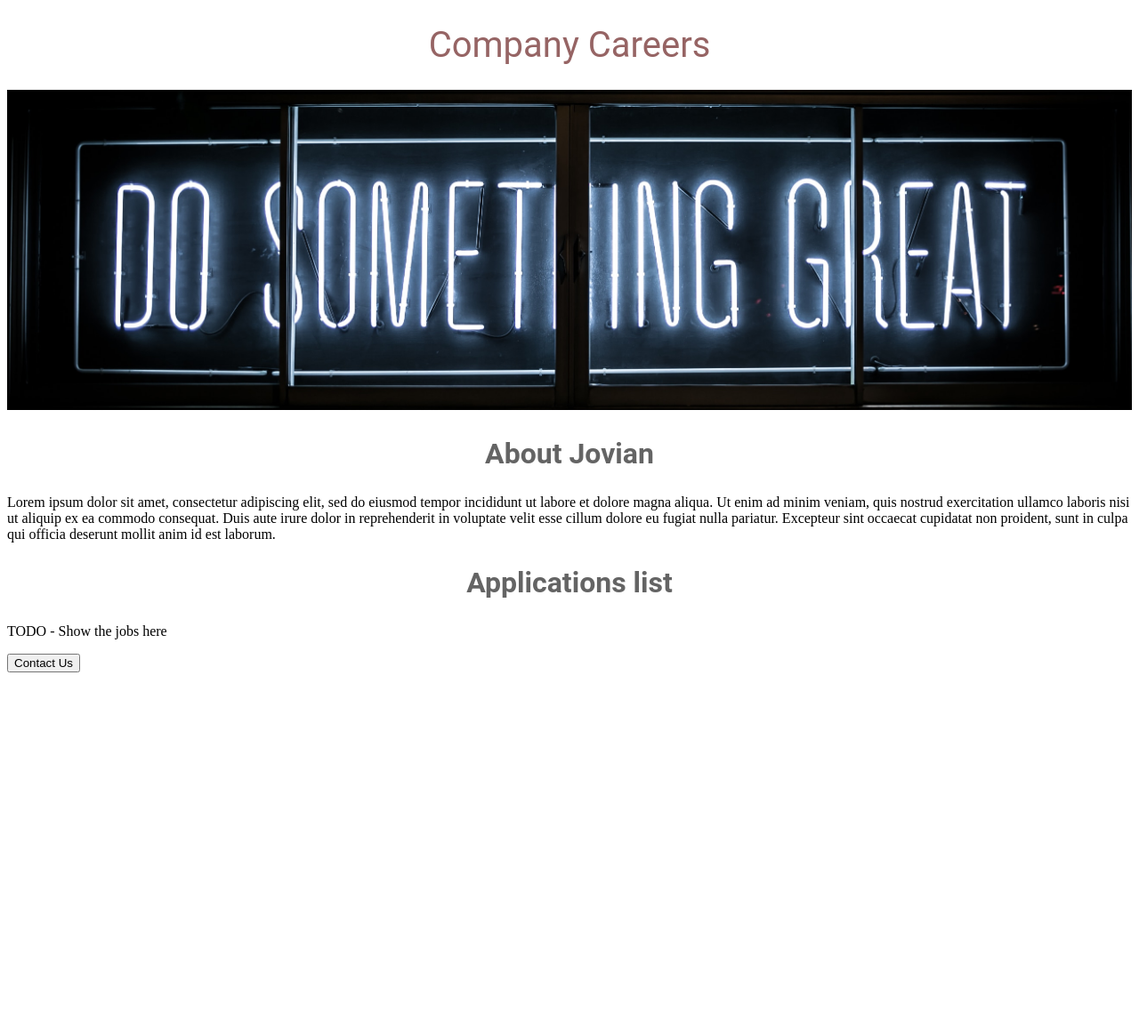
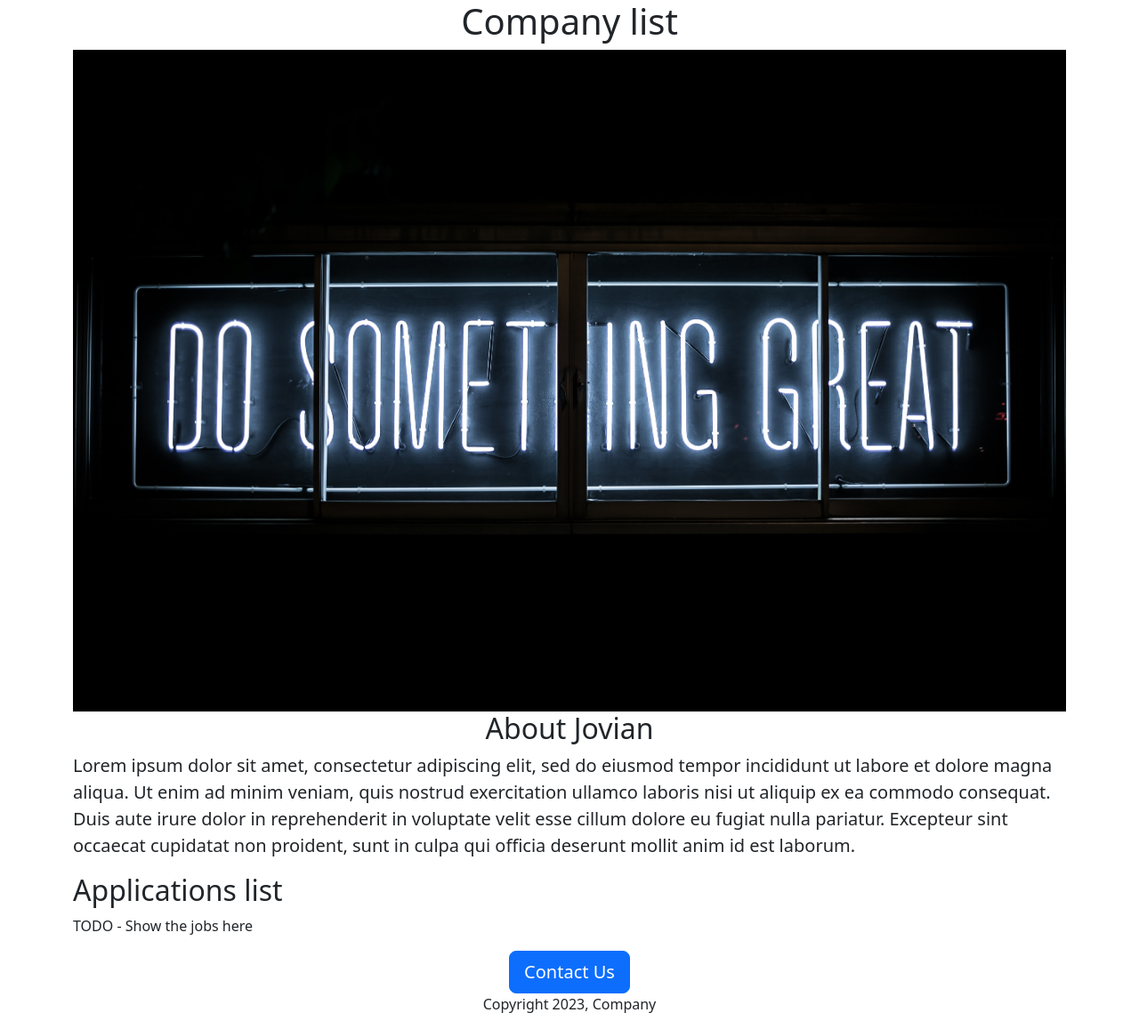
Before and after one commit to albulushi/company-careers-website, a Flask app: page / in a window 1280 px wide. Shown: the whole page at 89% size. Before the commit the page ends 756 px from the top, so only its background shows below. Run offline with Flask 3, Linux system fonts and the light colour scheme.

Commit message:
added bootstrap styling

```diff
--- a/templates/home.html
+++ b/templates/home.html
@@ -1,39 +1,25 @@
 <!DOCTYPE html>
 <html>
   <head>
+    <meta charset="utf-8">
+    <meta name="viewport" content="width=device-width, initial-scale=1">
     <title>Company list</title>
-    <style>
-      h1 {
-        font-size: 40px;
-        font-family: Roboto;
-        font-weight: normal;
-        color: rgb(150, 100, 100);
-        text-align: center;
-      }
-
-      #banner {
-        width: 100%;
-        height: 360px;
-        object-fit: cover;
-      }
-
-      h2 {
-        font-family: Roboto;
-        font-size: 32px;
-        color: rgb(100,100,100);
-        text-align: center;
-      }
-    </style>
+    <link href="https://cdn.jsdelivr.net/npm/bootstrap@5.3.2/dist/css/bootstrap.min.css" rel="stylesheet" integrity="sha384-T3c6CoIi6uLrA9TneNEoa7RxnatzjcDSCmG1MXxSR1GAsXEV/Dwwykc2MPK8M2HN" crossorigin="anonymous">
   </head>
   <body>
-    <h1>Company Careers</h1>
-    <img id="banner" src="https://company-careers-website--engalbulushi.repl.co/static/banner.jpg" height = "320">
-    <h2>About Jovian</h2>
-    <p>
+    <div class="container">
+    <h1 class="text-center">Company list</h1>
+    <img class="img-fluid" id="banner" src="https://company-careers-website--engalbulushi.repl.co/static/banner.jpg" height = "320">
+    <h2 class="text-center">About Jovian</h2>
+    <p class="lead">
       Lorem ipsum dolor sit amet, consectetur adipiscing elit, sed do eiusmod tempor incididunt ut labore et dolore magna aliqua. Ut enim ad minim veniam, quis nostrud exercitation ullamco laboris nisi ut aliquip ex ea commodo consequat. Duis aute irure dolor in reprehenderit in voluptate velit esse cillum dolore eu fugiat nulla pariatur. Excepteur sint occaecat cupidatat non proident, sunt in culpa qui officia deserunt mollit anim id est laborum.
     </p>
     <h2>Applications list</h2>
-    <p>TODO - Show the jobs here</p>
-    <button>Contact Us</button>
+      <p>TODO - Show the jobs here</p>
+      <div class="text-center">
+        <button class="btn btn-primary btn-lg">Contact Us</button>
+      <p>Copyright 2023, Company</p>
+      </div>
+    </div>
   </body>
 </html>
```
